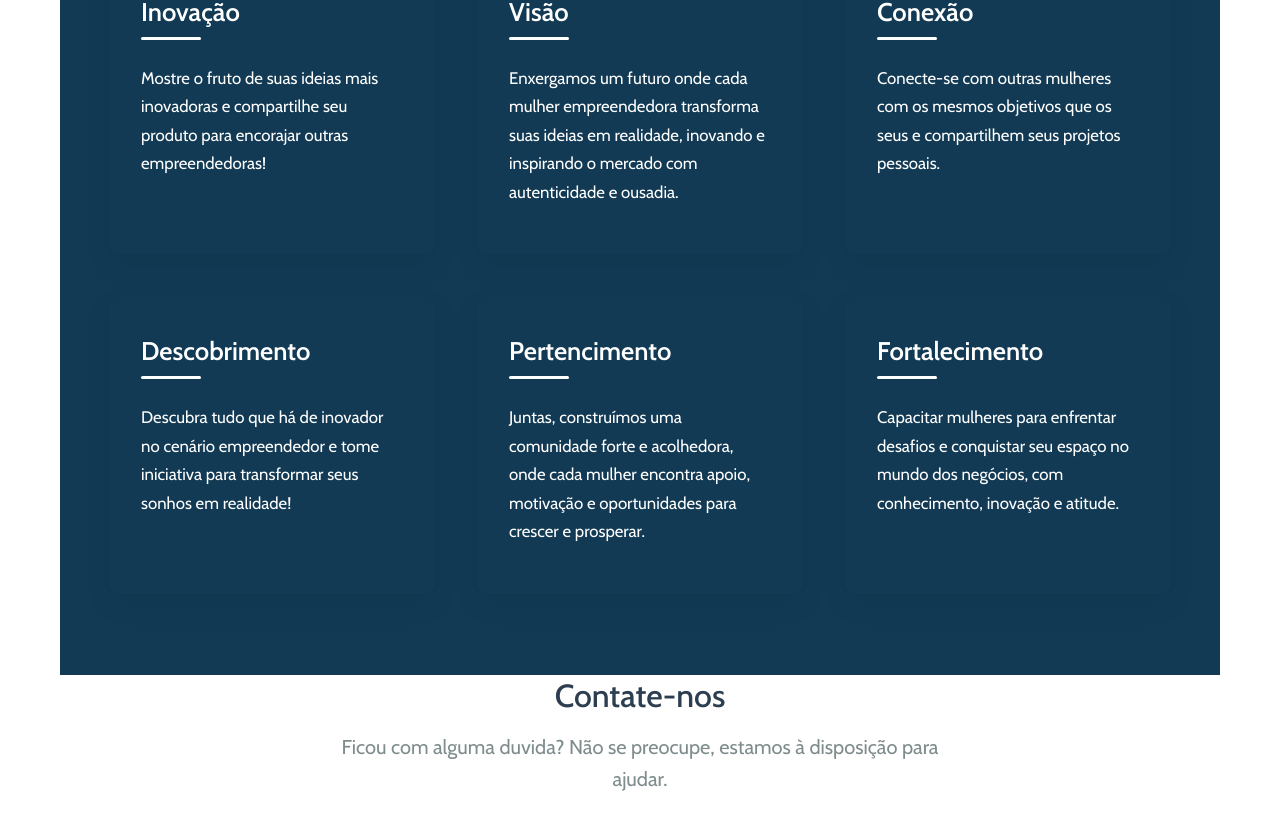
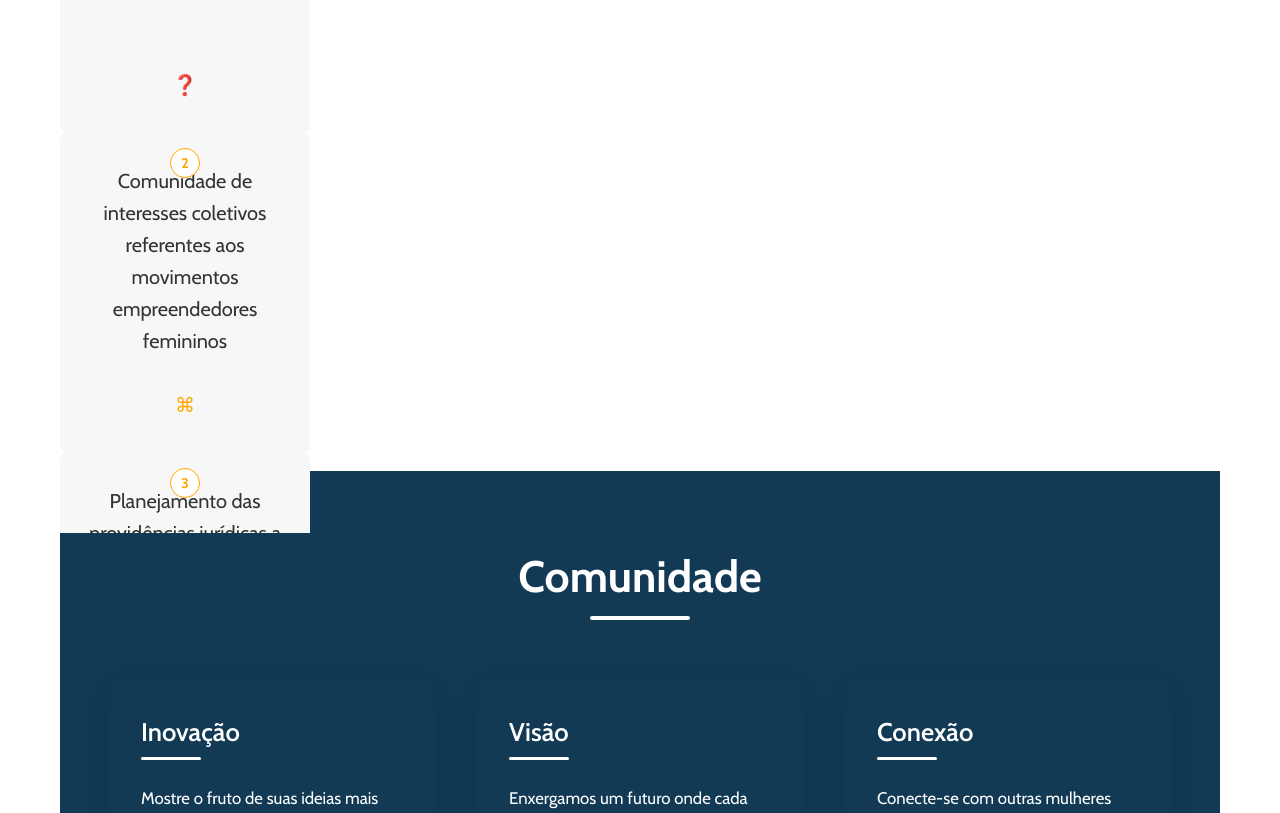
Before and after one commit to LucasWanderleyGomes/ProJuridico-front, a React (Vite) app in the folder projuridico_frontend/: page / in a window 1280 px wide. Shown: the part 907-1720 px from the top of the page. Built offline with nearby package versions, Linux system fonts and the light colour scheme; the HTML template or start-up script is replaced by a standard one; a web font is replaced by a local one.

Commit message:
new file:   projuridico_frontend/src/components/Box.jsx 	modified:   projuridico_frontend/src/components/Hero.jsx 	modified:   projuridico_frontend/src/pages/Home.jsx 	new file:   projuridico_frontend/src/styles/components/Box.css 	modified:   projuridico_frontend/src/styles/components/Community.css

```diff
--- /dev/null
+++ b/projuridico_frontend/src/components/Box.jsx
@@ -0,0 +1,28 @@
+import "../styles/components/Box.css"
+
+
+const Box = () => {
+    return (
+        <section className="main">
+
+         <div className="Box">
+            <div className="box1">
+                  <p>Apresentação de projetos e investimentos, defensores do direito da mulher</p>
+            </div>
+            <div className="box2">
+                    <p>Comunidade de interesses coletivos referentes aos movimentos empreendedores femininos</p>
+            </div>
+            <div className="box3">
+                  <p>Planejamento das providências jurídicas a serem adotadas, minimizando riscos e custos</p>
+             </div>
+         </div>
+
+
+
+        </section>
+
+    );
+
+}
+
+export default Box;
--- a/projuridico_frontend/src/components/Hero.jsx
+++ b/projuridico_frontend/src/components/Hero.jsx
@@ -4,12 +4,12 @@ import hero from "../assets/hero.png"
 
 const Hero = () => {
   return (
-    <section class="main">
-        <div class="hero">
+    <section className="main">
+        <div className="hero">
             <header>
                 <h2>Projuridico</h2>
 
-                <div class="items">
+                <div className="items">
                     <a href="">Advocacia</a>
                     <a href="">Consultoria</a>
                     <a href="">Contato</a>
@@ -17,8 +17,8 @@ const Hero = () => {
                 </div>
             </header>
 
-            <div class="action">
-                <div class="name">
+            <div className="action">
+                <div className="name">
                     <p> Danielle Lucena</p>
                     <h4>Advocacia Especializada</h4>
                 </div>
@@ -27,26 +27,15 @@ const Hero = () => {
             </div>
         </div>
 
-        <div class="call">
-            <button class="login">Login</button>
+        <div className="call">
+            <button className="login">Login</button>
 
-            <div class ="more">
+            <div className ="more">
              <h3>Nossa missão é contribuir para o fortalecimento da autonomia das mulheres </h3>
              <p>A partir de uma assessoria jurídica humanizada.</p>
              <button>Saiba mais</button>
             </div>
 
-            <div className="box">
-                <div className="box1">
-                  <p>Apresentação de projetos e investimentos, defensores do direito da mulher</p>
-                </div>
-                <div className="box2">
-                    <p>Comunidade de interesses coletivos referentes aos movimentos empreendedores femininos</p>
-                </div>
-                <div className="box3">
-                  <p>Planejamento das providências jurídicas a serem adotadas, minimizando riscos e custos</p>
-                </div>
-            </div>
 
 
 
--- a/projuridico_frontend/src/pages/Home.jsx
+++ b/projuridico_frontend/src/pages/Home.jsx
@@ -4,17 +4,19 @@ import Community from "../components/Community";
 import Contact from "../components/Contact";
 import Footer from "../components/Footer";
 import "../styles/Pages/Home.css";
+import Box from "../components/Box";
 
 const Home = () => {
   return (
     <div className="home-container">
       <Hero />
+      <Box />
+
       <main>
 
         <Community />
 
       </main>
-      <Contact />
     </div>
   );
 };
--- /dev/null
+++ b/projuridico_frontend/src/styles/components/Box.css
@@ -0,0 +1,79 @@
+.box {
+    display: flex;
+    justify-content: center;
+    gap: 2rem;
+    margin: 2rem 0;
+}
+
+.box1, .box2, .box3 {
+    background-color: #f7f7f7;
+    padding: 2rem 1.5rem;
+    width: 250px;
+    border-radius: 8px;
+    text-align: center;
+    position: relative;
+    display: flex;
+    flex-direction: column;
+    justify-content: space-between;
+    height: 320px;
+}
+
+
+.box1::before,
+.box2::before,
+.box3::before {
+
+    content: '1';
+    position: absolute;
+    top: 15px;
+    left: 50%;
+    transform: translateX(-50%);
+    width: 30px;
+    height: 30px;
+    border: 1px solid orange;
+    border-radius: 50%;
+    color: orange;
+    font-weight: bold;
+    display: flex;
+    align-items: center;
+    justify-content: center;
+    font-size: 14px;
+    background-color: #fff;
+ }
+
+.box2::before {
+    content: '2';
+}
+
+.box3::before {
+    content: '3';
+}
+
+
+.box p {
+    margin-top: 60px;
+    font-size: 14px;
+    color: #333;
+}
+
+
+.box1::after {
+    content: '❓';
+    font-size: 20px;
+    color: orange;
+    margin-top: auto;
+}
+
+.box2::after {
+    content: '⌘';
+    font-size: 20px;
+    color: orange;
+    margin-top: auto;
+}
+
+.box3::after {
+    content: '🧠';
+    font-size: 20px;
+    color: orange;
+    margin-top: auto;
+}
--- a/projuridico_frontend/src/styles/components/Community.css
+++ b/projuridico_frontend/src/styles/components/Community.css
@@ -1,11 +1,22 @@
 
 .community {
-  max-width: 1280px;
+  width: 100%;
   margin: 0 auto;
   padding: 5rem 2rem;
   background-color: #123A54;
 }
 
+.community::before {
+  content: '';
+  position: absolute;
+  top: 0;
+  left: 50%;
+  transform: translateX(-50%);
+  width: 100vw;
+  height: 100%;
+  background-color: #123A54;
+  z-index: -1;
+}
 
 .community__title {
   text-align: center;
```
